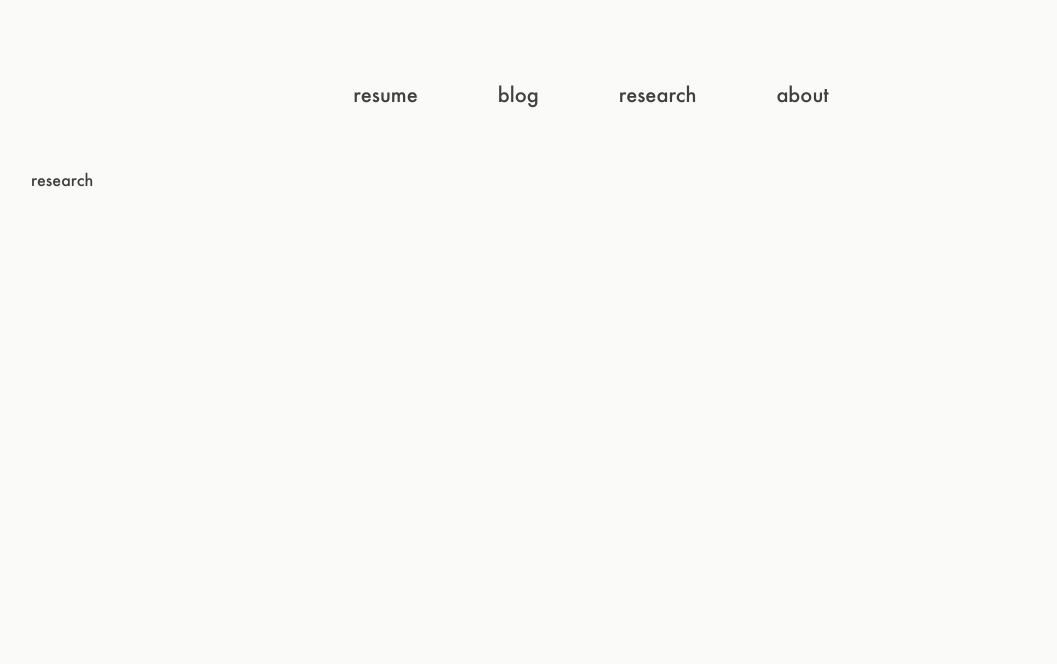
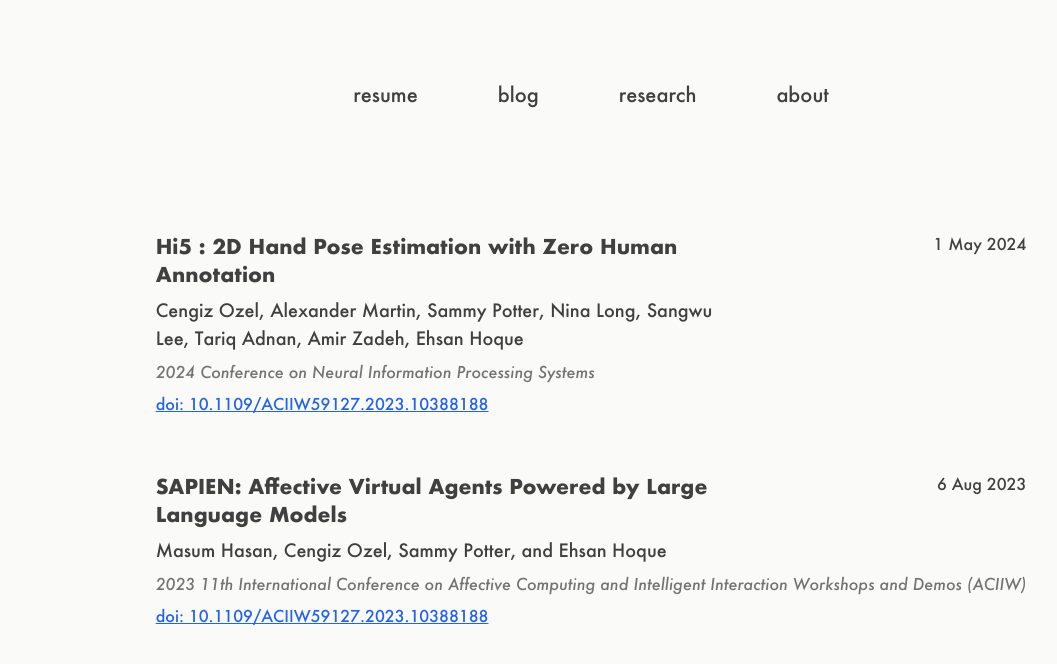
Before and after one commit to 0spotter0/sammypotter.com, a Next.js app: page /research in a window 1280 px wide. Shown: the top 664 px of the page, without its empty margins (49-1106 px from the left). Built offline with nearby package versions, Linux system fonts and the light colour scheme.

Commit message:
added research

```diff
--- a/app/[destinationPage]/research.tsx
+++ b/app/[destinationPage]/research.tsx
@@ -1,3 +1,57 @@
 export const Research = () => {
-  return <>research</>
+  const articles: Article[] = [
+    {
+      title: 'Hi5 : 2D Hand Pose Estimation with Zero Human Annotation',
+      authors:
+        'Cengiz Ozel, Alexander Martin, Sammy Potter, Nina Long, Sangwu Lee, Tariq Adnan, Amir Zadeh, Ehsan Hoque',
+      conference: '2024 Conference on Neural Information Processing Systems',
+      doi: 'doi: 10.1109/ACIIW59127.2023.10388188',
+      date: '1 May 2024',
+    },
+    {
+      title:
+        'SAPIEN: Affective Virtual Agents Powered by Large Language Models',
+      authors: 'Masum Hasan, Cengiz Ozel, Sammy Potter, and Ehsan Hoque',
+      conference:
+        '2023 11th International Conference on Affective Computing and Intelligent Interaction Workshops and Demos (ACIIW)',
+      doi: 'doi: 10.1109/ACIIW59127.2023.10388188',
+      date: '6 Aug 2023',
+    },
+  ]
+
+  return (
+    <div className='mx-auto w-fit pt-16'>
+      <div className='flex w-full flex-col gap-14'>
+        {articles.map((article) => (
+          <ResearchArticle article={article} />
+        ))}
+      </div>
+    </div>
+  )
 }
+
+type Article = {
+  title: string
+  authors: string
+  conference: string
+  doi: string
+  date: string
+}
+
+const ResearchArticle = (props: { article: Article }) => {
+  return (
+    <div className='max-w-[100ch]'>
+      <div className='flex justify-between pb-2'>
+        <div className='max-w-[60ch]'>
+          <h1 className='pb-2 text-xl font-bold'>{props.article.title}</h1>
+          <p className='text-lg'>{props.article.authors}</p>
+        </div>
+        <p>{props.article.date}</p>
+      </div>
+      <p className='pb-2 italic text-neutral-500'>{props.article.conference}</p>
+      <a className='pb-2 text-blue-600 underline' href={props.article.doi}>
+        {props.article.doi}
+      </a>
+    </div>
+  )
+}
```
